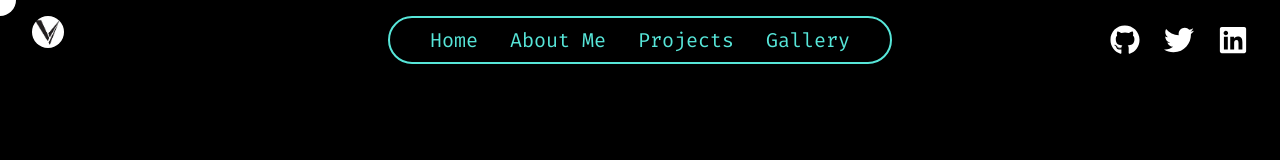
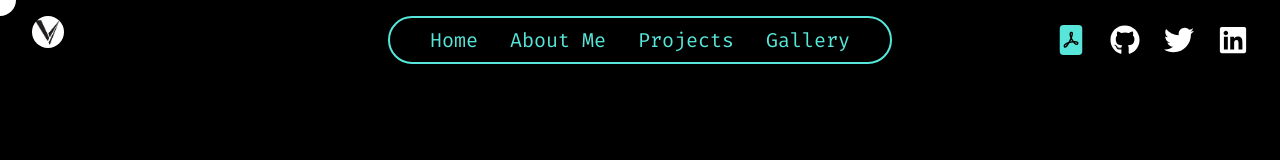
Before and after one commit to vishalchaurasia10/portfolio-website, a Next.js app: page /uploads in a window 1280 px wide. Shown: the top 160 px of the page. Built offline with nearby package versions, Linux system fonts and the light colour scheme.

Commit message:
added resume link

```diff
--- a/src/components/Layout/Navbar.jsx
+++ b/src/components/Layout/Navbar.jsx
@@ -3,6 +3,7 @@ import { motion } from 'framer-motion'
 import Image from 'next/image'
 import Link from 'next/link'
 import { FaGithub, FaLinkedin, FaTwitter } from 'react-icons/fa';
+import { BsFilePdfFill } from 'react-icons/bs';
 import mouseVariantsContext from '@/context/mouseVariants/mouseVariantsContext'
 import { useRouter } from 'next/router'
 
@@ -57,6 +58,11 @@ const Navbar = () => {
 
                 <div className="right md:relative flex justify-end items-center w-1/2 md:w-1/4 pr-4 lg:pr-8">
                     <div className="logoWrapper hidden md:flex items-center space-x-2 lg:space-x-6 justify-end">
+                        <li className="flex items-center">
+                            <Link className={`${router.pathname === '/' ? 'text-[#58ff13]' : 'text-[#57E6D9]'}`} target='_blank' href='https://cloud.appwrite.io/v1/storage/buckets/64d5270341acdb0cc1ff/files/64f243e7444259e7d4c1/view?project=64cf576f77d32036391f'>
+                                <BsFilePdfFill title='View Resume' onMouseEnter={navbarSmallEnter} onMouseLeave={textLeave} className='text-2xl lg:text-3xl' />
+                            </Link>
+                        </li>
                         <li className="flex items-center">
                             <Link target='_blank' href='https://github.com/vishalchaurasia10'>
                                 <FaGithub onMouseEnter={navbarSmallEnter} onMouseLeave={textLeave} className='text-2xl lg:text-3xl text-white' />
@@ -138,6 +144,11 @@ const Navbar = () => {
                                     <span>Linkedin</span><FaLinkedin className='h-6 w-6 text-white' />
                                 </Link>
                             </li>
+                            <li className='text-xl'>
+                                <Link className={`flex space-x-3 ${router.pathname === '/' ? 'text-[#58ff13]' : 'text-[#57E6D9]'}`} target='_blank' href='https://cloud.appwrite.io/v1/storage/buckets/64d5270341acdb0cc1ff/files/64f243e7444259e7d4c1/view?project=64cf576f77d32036391f&mode=admin'>
+                                    <span className='tracking-wider'>Resume</span><BsFilePdfFill title='View Resume' onMouseEnter={navbarSmallEnter} onMouseLeave={textLeave} className='text-2xl lg:text-3xl' />
+                                </Link>
+                            </li>
                         </ul>
                     </motion.div>
                 </div>
--- a/src/components/Layout/SignIn.jsx
+++ b/src/components/Layout/SignIn.jsx
@@ -18,7 +18,6 @@ const SignIn = () => {
 
     const checkValidity = (e) => {
         e.preventDefault()
-        console.log(credentials)
         if (credentials.email === '' || credentials.secretKey === '') {
             toast.error('Please fill all the fields')
         } else if (credentials.email.indexOf('@') === -1) {
@@ -32,10 +31,8 @@ const SignIn = () => {
     }
 
     const handleKeyDown = (event) => {
-        console.log('Key pressed:', event.key);
         if (event.key === 'Enter') {
             event.preventDefault();
-            console.log('Enter key pressed');
             checkValidity(event);
         }
     };
```
